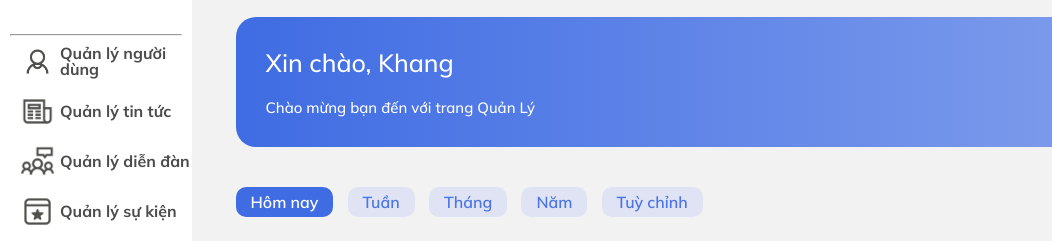
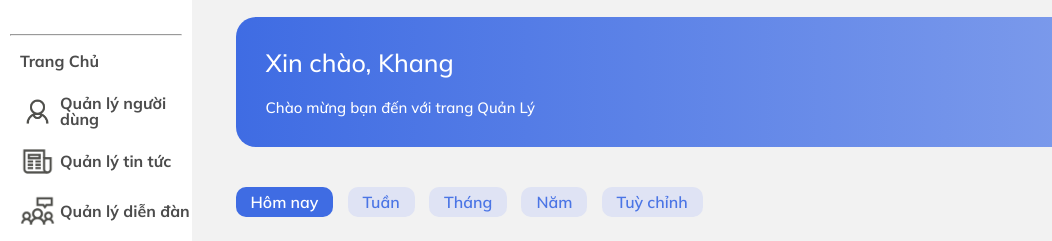
Before and after one commit to khang123hy/BTL_web_desgin, a plain HTML site: page Quản lý thông tin.html in a window 1280 px wide. Shown: the part 78-319 px from the top of the page, 0-1052 px from the left. Drawn offline with Linux system fonts and the light colour scheme.

Commit message:
update moi

```diff
--- a/Quản lý thông tin.html
+++ b/Quản lý thông tin.html
@@ -38,6 +38,10 @@
         </div>
         <hr>
         <div class="items">
+          <div class="item">
+
+           <a href="./index.html" class="item-title">Trang Chủ</a>
+          </div>
           <div class="item">
             <img src="./Hình ảnh/user.png" alt="" class="icon-item">
            <a href="#" class="item-title">Quản lý người dùng</a>
```
